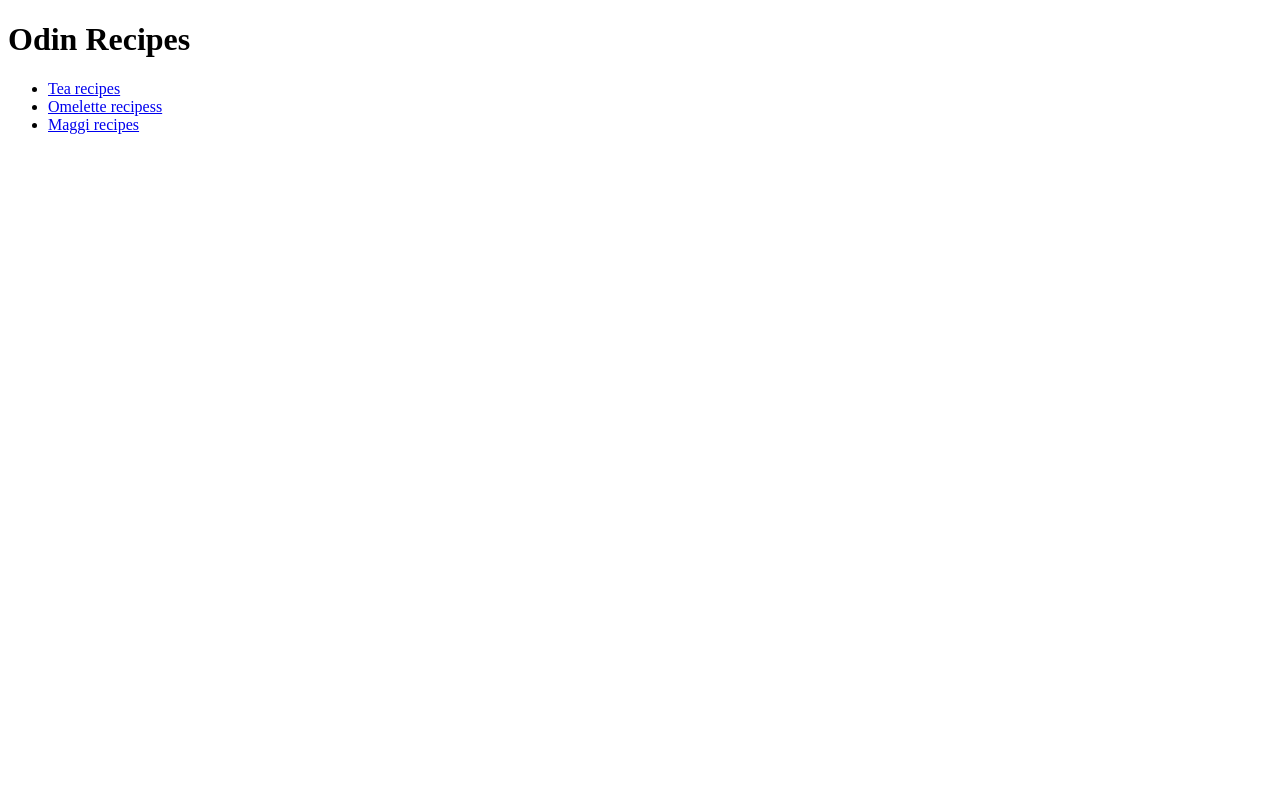
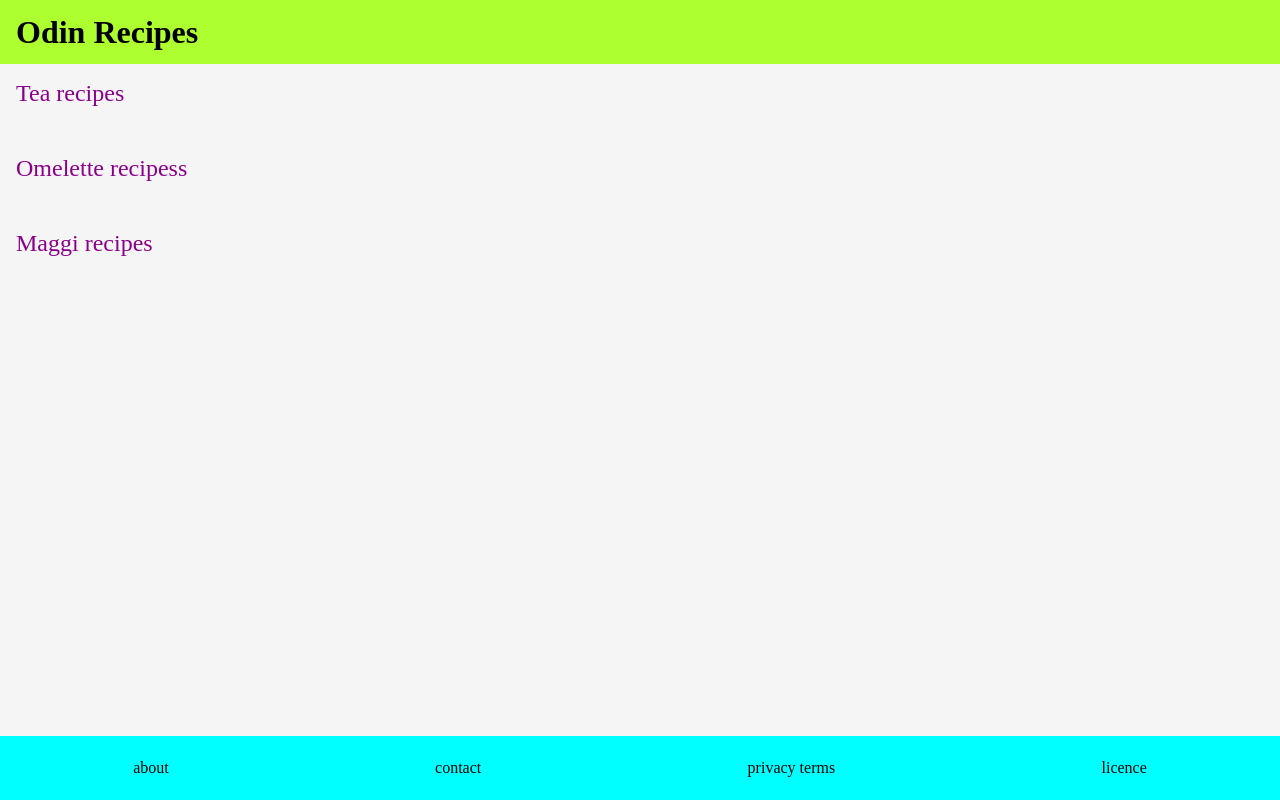
Before and after one commit to Roy-Abhinab/Odin-recipes, a plain HTML site: page index.html in a window 1280 px wide. Drawn offline with Linux system fonts and the light colour scheme.

Commit message:
modified index.html added style.css

```diff
--- a/index.html
+++ b/index.html
@@ -4,15 +4,22 @@
   <meta charset="UTF-8">
   <meta name="viewport" content="width=device-width, initial-scale=1.0">
   <title>Odin Recipes</title>
+  <link rel="stylesheet" href="./style.css">
 </head>
 <body>
-  <h1>Odin Recipes</h1>
-  <ul>
+  <div class="header">
+    <div>Odin Recipes</div>
+  </div>
+  <ul class="main">
     <li><a href="./recipes/tea.html">Tea recipes</a></li>
     <li><a href="./recipes/omelette.html">Omelette recipess</a></li>
     <li><a href="./recipes/maggi.html">Maggi recipes</a></li>
   </ul>
-
-
+  <ul class="footer">
+    <li><a href="#">about</a></li>
+    <li><a href="#">contact</a></li>
+    <li><a href="#">privacy terms</a></li>
+    <li><a href="#">licence</a></li>
+  </ul>
 </body>
 </html>
--- /dev/null
+++ b/style.css
@@ -0,0 +1,57 @@
+body {
+  min-height: 100vh;
+  display: flex;
+  flex-direction: column;
+  margin: 0;
+}
+
+.header {
+  display: flex;
+  background-color: greenyellow;
+  height: 64px;
+  font-size: 32px;
+  font-weight: bold;
+  padding: 0px 16px;
+  align-items: center;
+}
+
+.main {
+  display: flex;
+  flex-grow: 1;
+  flex-direction: column;
+  background-color: whitesmoke;
+
+}
+
+.footer {
+  height: 64px;
+  display: flex;
+  justify-content: space-around;
+  background-color: aqua;
+  align-items: center;
+}
+
+ul {
+  margin: 0px;
+  padding: 0px;
+}
+
+li {
+  list-style-type: none;
+}
+
+a{
+  text-decoration: none;
+  color: black;
+  margin: 0;
+}
+
+.main li {
+  margin-bottom: 16px;
+  padding: 16px 16px;
+}
+
+.main a {
+  font-size: 24px;
+  color: darkmagenta;
+}
```
